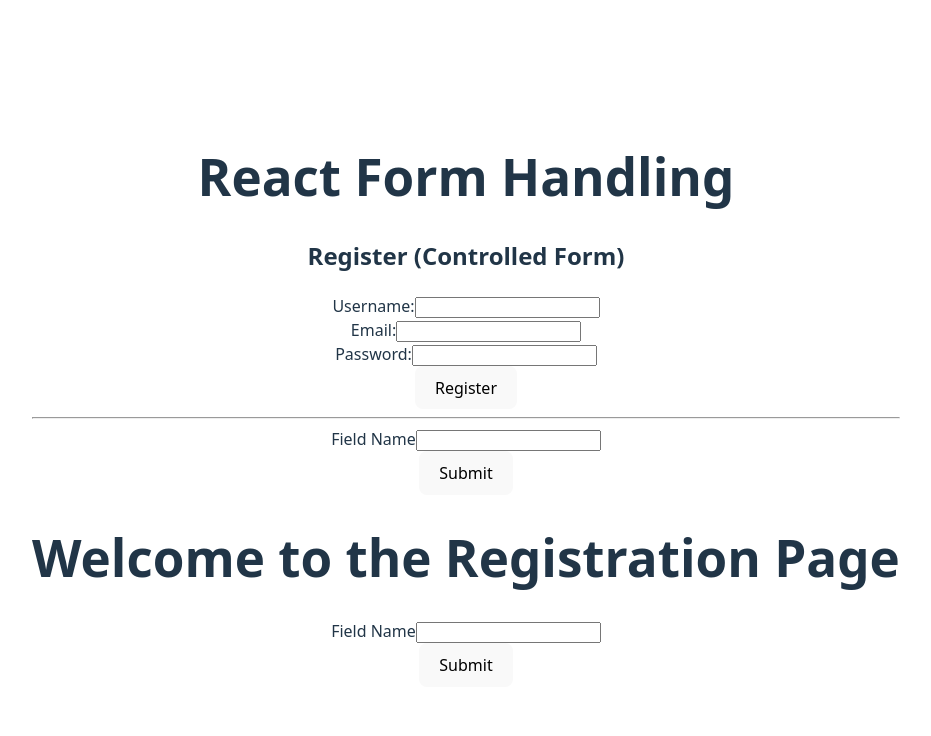
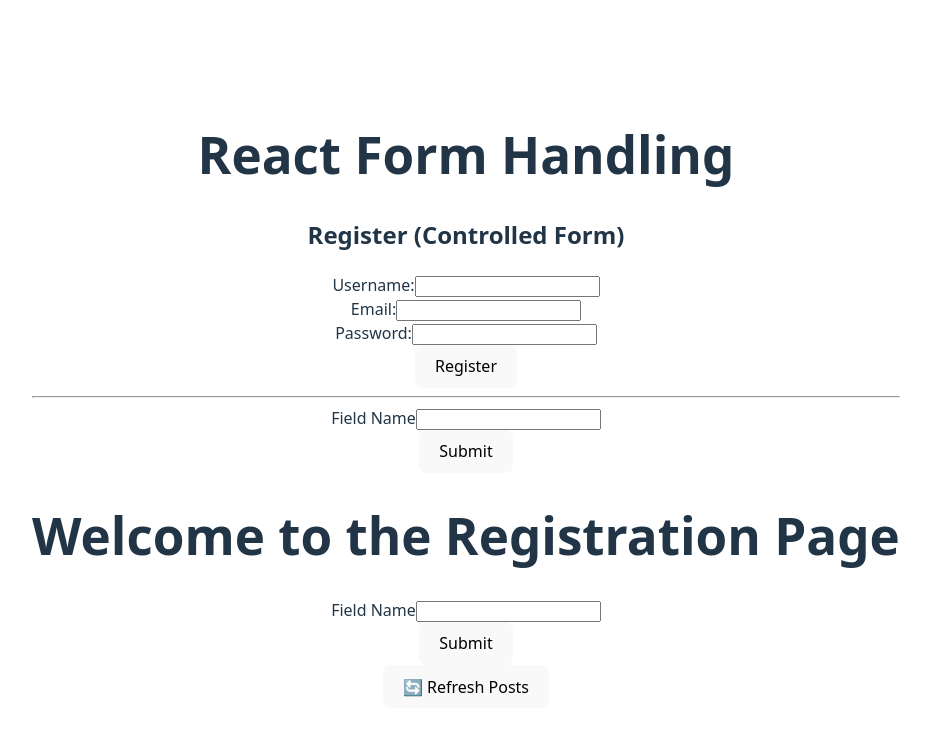
Before and after one commit to princepiper28/alx-fe-reactjs, a React (Vite) app in the folder form-handling-react/: page / in a window 1280 px wide. Shown: the top 736 px of the page, without its empty margins (174-1105 px from the left). Built offline with nearby package versions, Linux system fonts and the light colour scheme.

Commit message:
Updated App.jsx and package files

```diff
--- a/form-handling-react/src/App.jsx
+++ b/form-handling-react/src/App.jsx
@@ -19,6 +19,7 @@
       <h1>Welcome to the Registration Page</h1>
       <FormikForm />
     </div>
+    <button onClick={() => refetch()}>🔄 Refresh Posts</button>
 
     </>
   )
```
Also changed, not shown: 2 other files (tests, documents, lock files or other folders).
